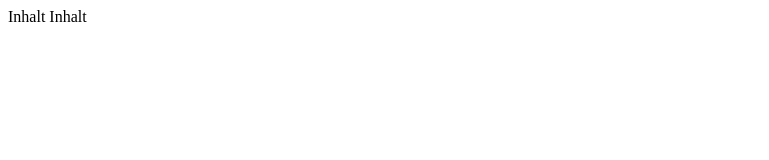
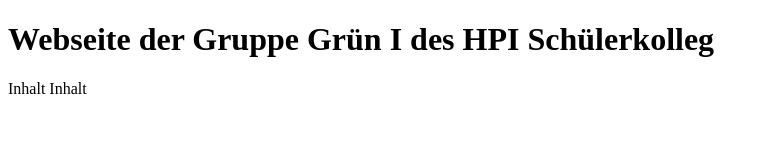
Before and after one commit to hpi-schuelerkolleg/website19I, a plain HTML site: page index.html in a window 1280 px wide. Shown: the whole page, without its empty margins (0-769 px from the left). Drawn offline with Linux system fonts and the light colour scheme.

Commit message:
Überschrift hinzugefügt

```diff
--- a/index.html
+++ b/index.html
@@ -1,6 +1,9 @@
 <!DOCTYPE html>
 <html lang="en">
   <body>
-    Inhalt Inhalt
+    <h1>Webseite der Gruppe Grün I des HPI Schülerkolleg</h1>
+    <div>
+      Inhalt Inhalt
+    </div>
   </body>
 </html>
```
